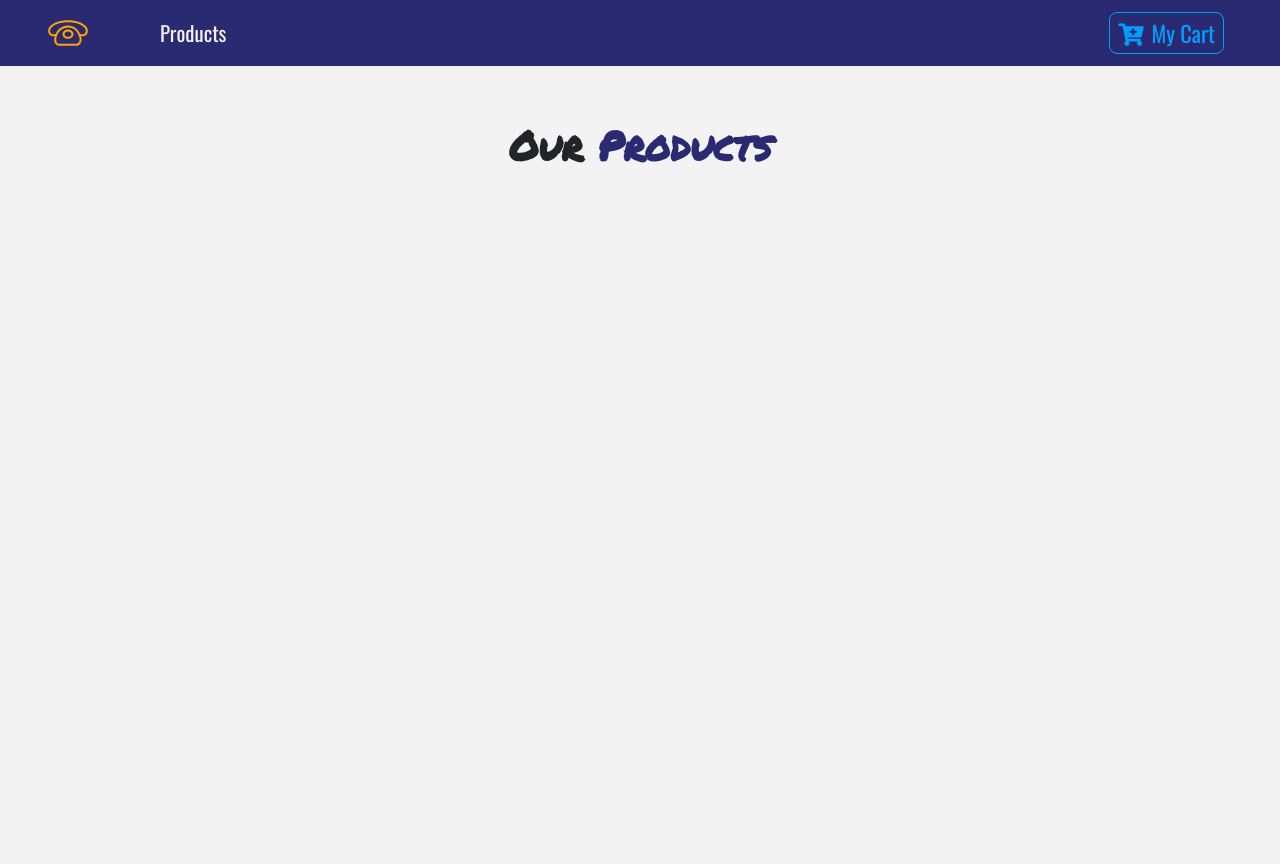
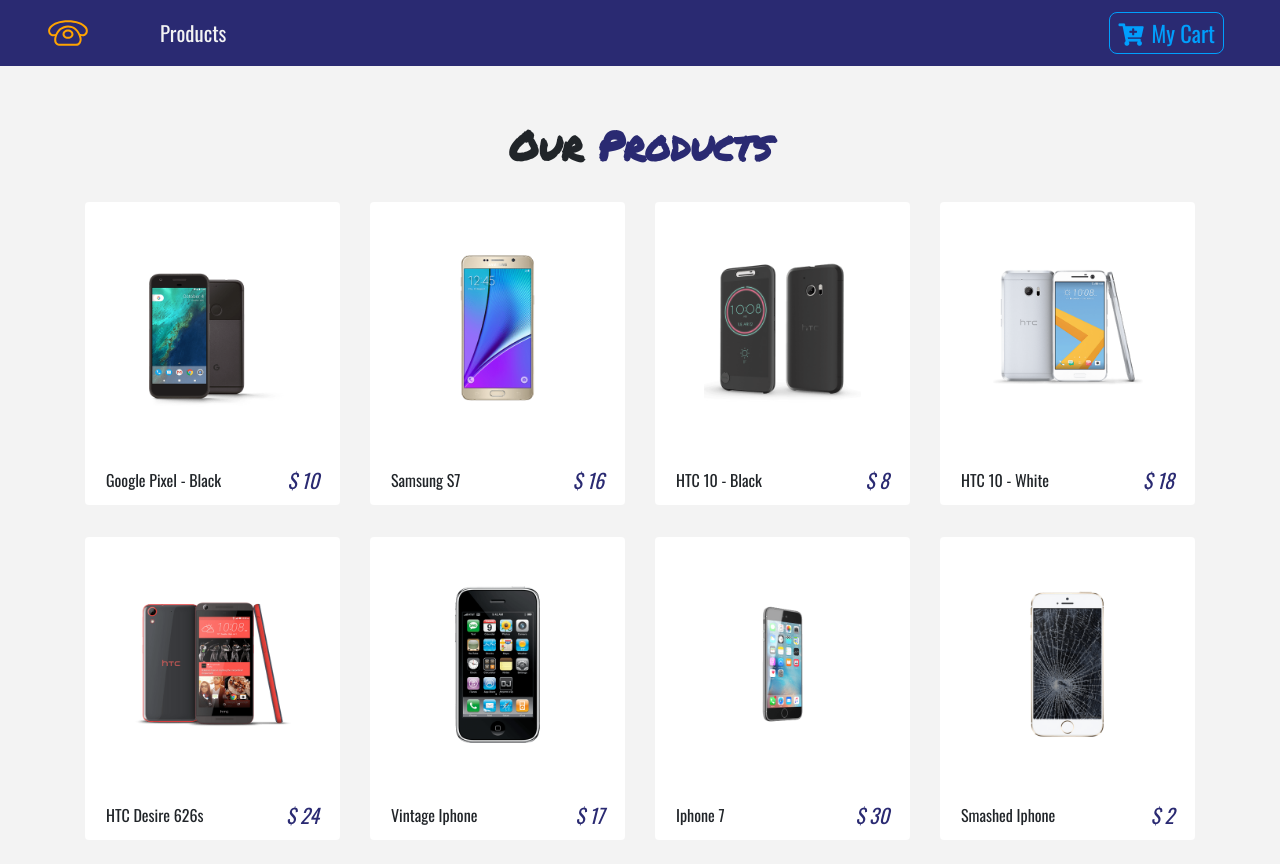
Before and after one commit to TheCelestial25/e-commerce, a React (Create React App) app: page / in a window 1280 px wide. Shown: the top 864 px of the page. Before the commit the page ends 800 px from the top, so only its background shows below. Built offline with nearby package versions, Linux system fonts and the light colour scheme.

Commit message:
Improve styling of products and render data.

```diff
--- a/src/components/Product.js
+++ b/src/components/Product.js
@@ -1,11 +1,94 @@
-import React, { Component } from 'react'
+import React, { Component } from 'react';
+import styled from 'styled-components';
+import {Link} from 'react-router-dom';
+import {ProductConsumer} from "../context";
 
 export default class Product extends Component {
   render() {
+    const {id, title, img, price, inCart} = this.props.product;
     return (
-      <div>
-        <h3>Hello from Product</h3>
-      </div>
-    )
+      <ProductWrapper className="col-9 mx-auto col-md-6 col-lg-3 my-3">
+        <div className="card">
+          <div className="img-container p-5" onClick={ () => console.log('you clicked me on the image container')}
+          >
+          <Link to="/details">
+          <img src={img} alt="product" className="card-img-top" />
+          </Link>
+          <button className="cart-btn" disabled={inCart ? true :
+            false} onClick={() => {console.log('added to the cart');
+          }}>
+          {inCart ? (
+            <p className="text-capitalize mb-0" disabled>
+            {" "} in Cart
+            </p>
+        ) : (
+          <i className="fas fa-cart-plus" />
+        )}
+          </button>
+          </div>
+          {/*Card footer */}
+          <div className="card-footer d-flex justify-content-between">
+            <p className="align-self-center mb-0">
+            {title}
+            </p>
+              <h5 className="text-blue font-italic mb-0">
+              <span className="mr-1">$</span>
+              {price}
+              </h5>
+          </div>
+        </div>
+      </ ProductWrapper>
+    );
   }
 }
+
+const ProductWrapper = styled.div`
+.card{
+  border-color:transparent;
+  transition:all 1s linear;
+}
+.card-footer{
+  background:transparent;
+  border-top:transparent;
+  transition:all 1s linear;
+}
+&:hover{
+  .card{
+    border:0.04rem solid rgba(0,0,0,0.2);
+    box-shadow:2px 2px 5px 0px rgba(0,0,0,0.2);
+  }
+  .card-footer{
+    background:rgba(247,247,247);
+  }
+}
+.img-container{
+  position:relative;
+  overflow:hidden;
+}
+.card-img-top{
+  transition: all 1s linear;
+}
+.img-container:hover .card-img-top{
+  transform: scale(1.2);
+}
+.cart-btn{
+  position:absolute;
+  bottom:0;
+  right:0;
+  padding:0.2rem 0.4rem;
+  background:var(--lightBlue);
+  border:none;
+  color:var(--mainWhite);
+  font-size:1.2rem;
+  border-radius:0.5rem 0 0 0;
+  transform:translate(100%, 100%);
+  transition:all 1s linear;
+}
+.img-container:hover .cart-btn{
+  transform:translate(0,0);
+}
+.cart-btn:hover {
+  color:var(--mainBlue);
+  cursor:pointer;
+}
+`;
--- a/src/components/ProductList.js
+++ b/src/components/ProductList.js
@@ -1,13 +1,9 @@
 import React, { Component } from 'react';
 import Product from './Product';
 import Title from './Title';
-import {storeProducts} from '../data';
 import {ProductConsumer} from '../context';
 
 export default class ProductList extends Component {
-  state={
-    products: storeProducts
-  }
   render() {
     return (
       <React.Fragment>
@@ -18,7 +14,9 @@
       <div className="row">
       <ProductConsumer>
       {value => {
-        console.log(value);
+        return value.products.map( product => {
+          return <Product key={product.id} product={product} />
+        })
       }}
       </ ProductConsumer>
       </div>
```
